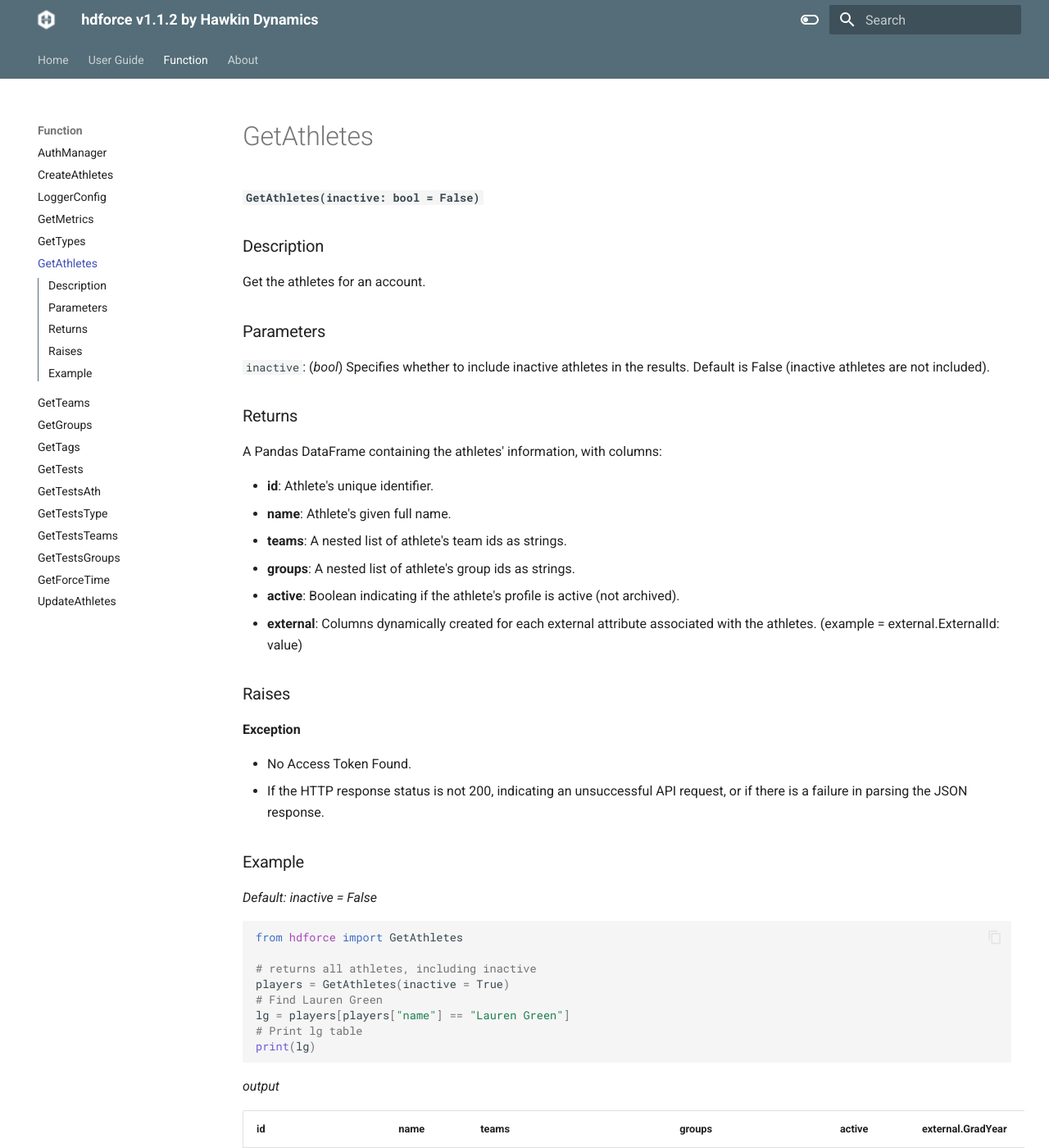
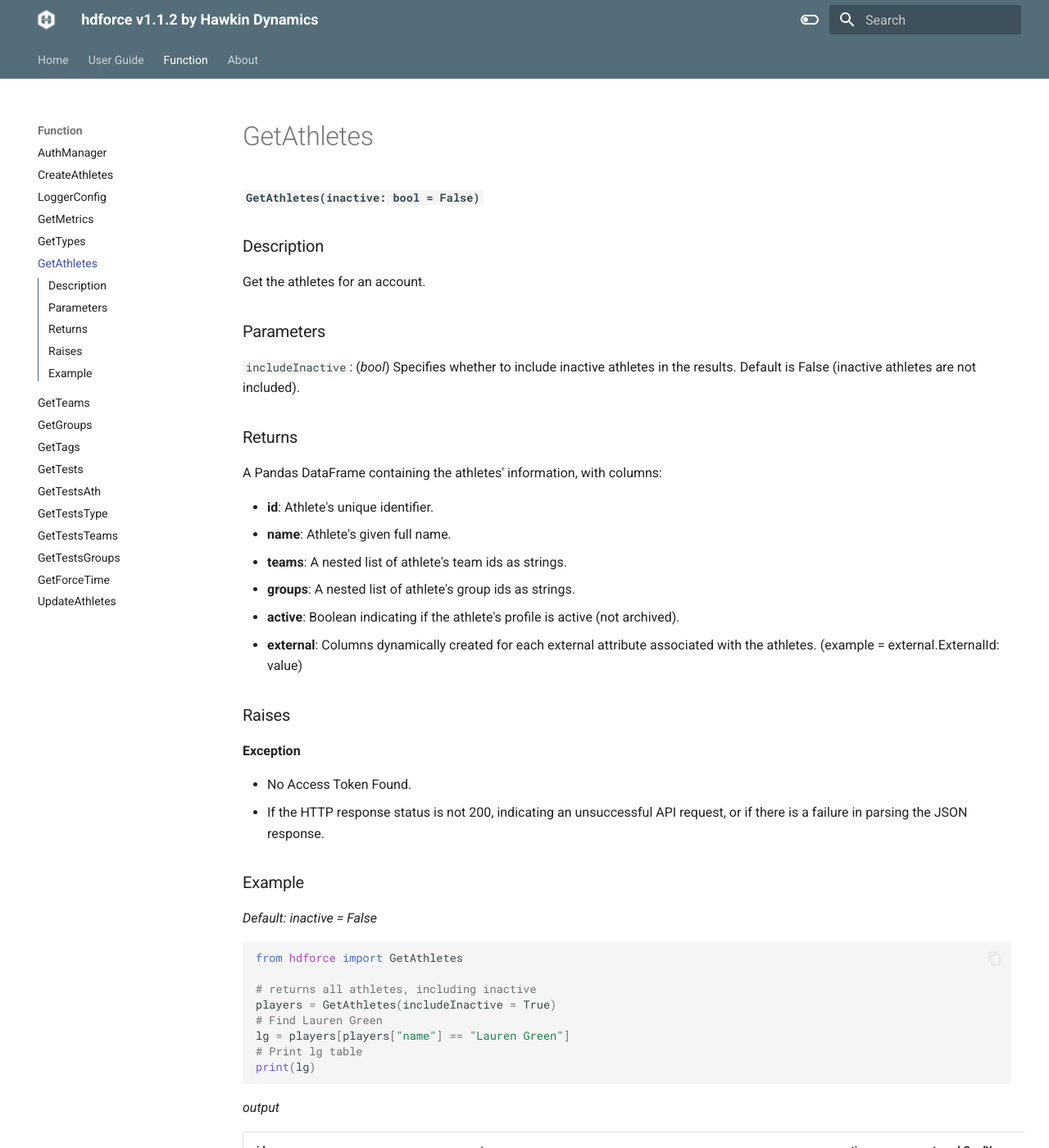
Before and after one commit to HawkinDynamics/hawkinPy, an MkDocs documentation site: the page built from docs/Functions/GetAthletes.md, in a window 1280 px wide and 1400 px high. Shown: the whole window at 82% size. Built offline with MkDocs 1.6.1 and Material for MkDocs 9.7.7, drawn with Linux system fonts in a browser that asks for light colours.

Commit message:
Update examples to show GetAthletes includeInactive (#8)
* update examples to show GetAthletes includeInactive

* update README examples to show includeActive

```diff
--- a/docs/Functions/GetAthletes.md
+++ b/docs/Functions/GetAthletes.md
@@ -4,7 +4,7 @@ __`GetAthletes(inactive: bool = False)`__
 Get the athletes for an account.
 
 ### Parameters
-`inactive`: (_bool_) Specifies whether to include inactive athletes in the results. Default is False (inactive athletes are not included).
+`includeInactive`: (_bool_) Specifies whether to include inactive athletes in the results. Default is False (inactive athletes are not included).
 
 ### Returns
 A Pandas DataFrame containing the athletes' information, with columns:
@@ -30,7 +30,7 @@ _Default: inactive = False_
 from hdforce import GetAthletes
 
 # returns all athletes, including inactive
-players = GetAthletes(inactive = True)
+players = GetAthletes(includeInactive = True)
 # Find Lauren Green
 lg = players[players["name"] == "Lauren Green"]
 # Print lg table
```
Also changed, not shown: README.md (+2 -2 lines), docs/UserGuide/Examples.md (+1 -1 lines), 1 other file.
